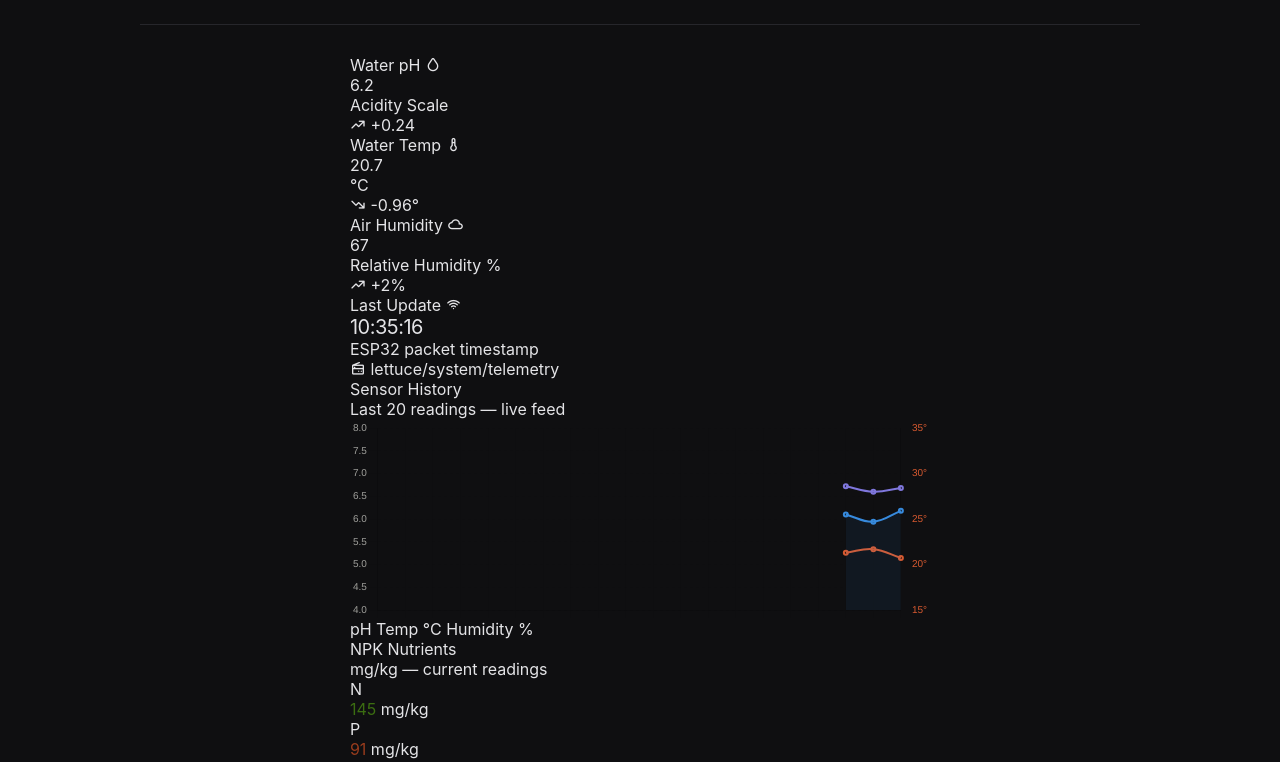
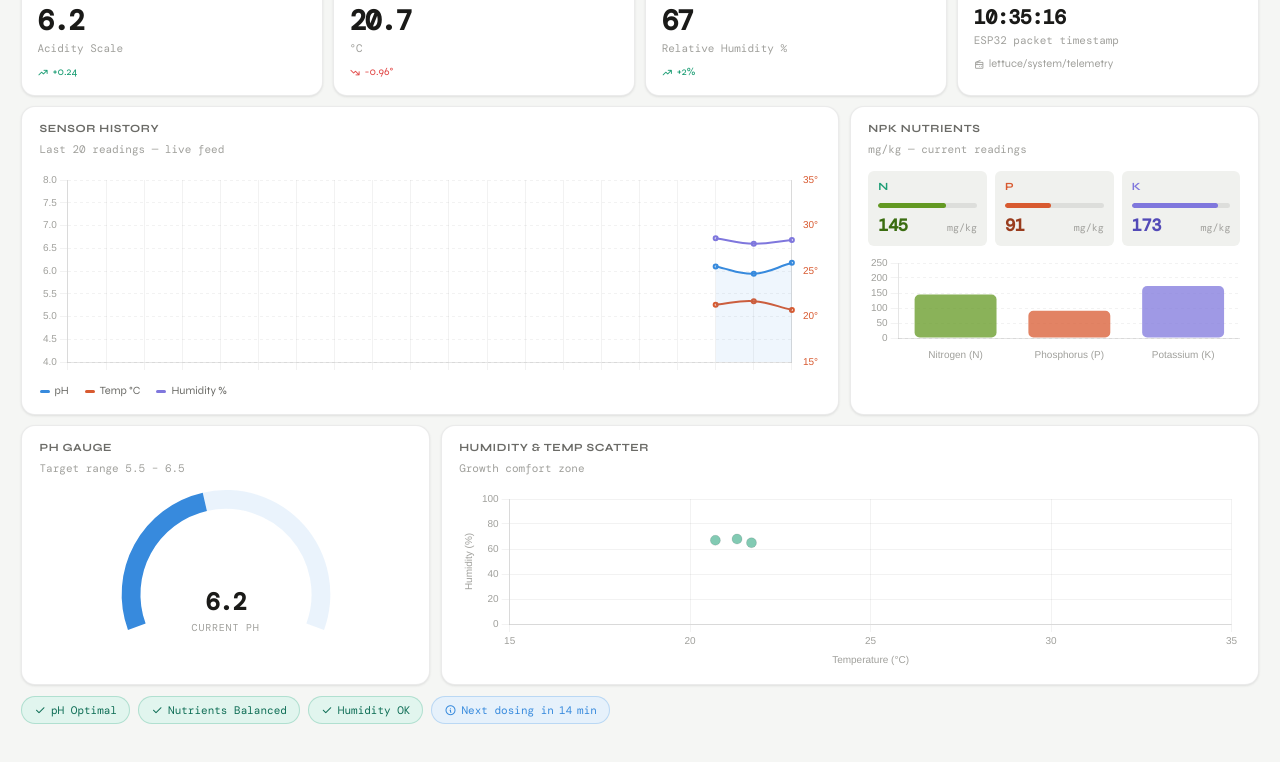
Before and after one commit to lauricejunedelapena1-lang/SmartLettuceFarming, a plain HTML site: page index.html in a window 1280 px wide. Shown: the part 118-880 px from the top of the page. Drawn offline with nearby package versions, Linux system fonts and the light colour scheme.

Commit message:
Update style.css

```diff
--- a/style.css
+++ b/style.css
@@ -1,160 +1,462 @@
-:root {
-    --bg-color: #0f0f11;
-    --card-bg: #18181c;
-    --border-color: #26262b;
-    --text-main: #e4e4e7;
-    --text-muted: #a1a1aa;
+/* ============================================
+   Lettuce Smart-Grow | Dashboard Styles
+   ============================================ */
 
-    /* Telemetry Accent Colors */
-    --clr-ph: #ccff00;
-    --clr-temp: #ff9f43;
-    --clr-humidity: #4dd0e1;
-    --clr-npk: #00cbd6;
+@import url('https://fonts.googleapis.com/css2?family=DM+Mono:wght@400;500&family=Syne:wght@400;600;700&display=swap');
+
+*, *::before, *::after {
+  box-sizing: border-box;
+  margin: 0;
+  padding: 0;
 }
 
-body {
-    margin: 0;
-    padding: 20px;
-    background-color: var(--bg-color);
-    color: var(--text-main);
-    font-family: -apple-system, BlinkMacSystemFont, "Segoe UI", Roboto, sans-serif;
-    display: flex;
-    flex-direction: column;
-    align-items: center;
+:root {
+  --font-sans: 'Syne', sans-serif;
+  --font-mono: 'DM Mono', monospace;
+
+  --bg: #f5f6f4;
+  --surface: #ffffff;
+  --surface-2: #f0f1ee;
+  --border: rgba(0,0,0,0.08);
+  --border-md: rgba(0,0,0,0.13);
+
+  --text-primary: #1a1a18;
+  --text-secondary: #6b6b67;
+  --text-muted: #a0a09c;
+
+  --green: #1D9E75;
+  --green-light: #E1F5EE;
+  --green-dark: #0F6E56;
+
+  --blue: #378ADD;
+  --blue-light: #E6F1FB;
+
+  --coral: #D85A30;
+  --coral-light: #FAECE7;
+
+  --purple: #7F77DD;
+  --purple-light: #EEEDFE;
+
+  --amber: #BA7517;
+  --amber-light: #FAEEDA;
+
+  --radius-sm: 6px;
+  --radius-md: 10px;
+  --radius-lg: 14px;
+
+  --shadow-sm: 0 1px 3px rgba(0,0,0,0.06), 0 1px 2px rgba(0,0,0,0.04);
 }
 
-header {
-    width: 100%;
-    max-width: 1000px;
-    display: flex;
-    justify-content: space-between;
-    align-items: center;
-    margin-bottom: 30px;
-    border-bottom: 1px solid var(--border-color);
-    padding-bottom: 15px;
+@media (prefers-color-scheme: dark) {
+  :root {
+    --bg: #111210;
+    --surface: #1a1b19;
+    --surface-2: #222320;
+    --border: rgba(255,255,255,0.07);
+    --border-md: rgba(255,255,255,0.12);
+
+    --text-primary: #e8e8e4;
+    --text-secondary: #8a8a84;
+    --text-muted: #565652;
+
+    --green-light: #04342C;
+    --blue-light: #042C53;
+    --coral-light: #4A1B0C;
+    --purple-light: #26215C;
+    --amber-light: #412402;
+  }
 }
 
-h1 {
-    margin: 0;
-    font-size: 1.8rem;
-    font-weight: 700;
-    letter-spacing: -0.05em;
-    background: linear-gradient(45deg, #4CAF50, #8bc34a);
-    -webkit-background-clip: text;
-    -webkit-text-fill-color: transparent;
+html, body {
+  font-family: var(--font-sans);
+  background: var(--bg);
+  color: var(--text-primary);
+  min-height: 100vh;
+  font-size: 14px;
+  line-height: 1.5;
 }
 
-#status-container {
+/* ---- Header ---- */
+.header {
   display: flex;
   align-items: center;
-    gap: 8px;
-    font-size: 0.9rem;
-    color: var(--text-muted);
-    background: #202024;
-    padding: 6px 14px;
-    border-radius: 20px;
+  justify-content: space-between;
+  padding: 1rem 1.5rem;
+  background: var(--surface);
+  border-bottom: 1px solid var(--border);
+  position: sticky;
+  top: 0;
+  z-index: 10;
 }
 
-#status-dot {
-    width: 8px;
-    height: 8px;
-    border-radius: 50%;
-    background-color: #ff4d4d;
-    transition: background-color 0.3s ease;
+.header-left {
+  display: flex;
+  align-items: center;
+  gap: 12px;
 }
 
-#status-dot.connected {
-    background-color: #4caf50;
-    box-shadow: 0 0 8px #4caf50;
+.logo-badge {
+  width: 36px;
+  height: 36px;
+  background: var(--green);
+  border-radius: var(--radius-md);
+  display: flex;
+  align-items: center;
+  justify-content: center;
 }
 
-.dashboard-grid {
-    width: 100%;
-    max-width: 1000px;
-    display: grid;
-    grid-template-columns: repeat(auto-fit, minmax(220px, 1fr));
-    gap: 20px;
+.logo-badge i {
+  font-size: 20px;
+  color: #fff;
 }
 
-.card {
-    background-color: var(--card-bg);
-    border: 1px solid var(--border-color);
-    border-radius: 16px;
-    padding: 24px;
-    display: flex;
-    flex-direction: column;
-    align-items: center;
-    justify-content: center;
-    box-shadow: 0 4px 20px rgba(0,0,0,0.2);
-    transition: transform 0.2s ease, border-color 0.2s ease;
+.title-block h1 {
+  font-size: 15px;
+  font-weight: 700;
+  color: var(--text-primary);
+  letter-spacing: -0.3px;
 }
 
-.card:hover {
-    transform: translateY(-2px);
-    border-color: #3f3f46;
+.title-block p {
+  font-size: 11px;
+  color: var(--text-secondary);
+  letter-spacing: 0.5px;
+  text-transform: uppercase;
+  margin-top: 1px;
 }
 
-.card h3 {
-    margin: 0 0 15px 0;
-    font-size: 0.95rem;
-    text-transform: uppercase;
-    letter-spacing: 0.05em;
+.header-right {
+  display: flex;
+  align-items: center;
+  gap: 16px;
+}
+
+.ts {
+  font-size: 12px;
+  font-family: var(--font-mono);
   color: var(--text-muted);
 }
 
-.huge-val {
-    font-size: 3rem;
-    font-weight: 700;
-    letter-spacing: -0.02em;
-    margin-bottom: 5px;
+.conn-badge {
+  display: flex;
+  align-items: center;
+  gap: 7px;
+  font-size: 12px;
+  font-family: var(--font-mono);
+  color: var(--text-secondary);
+  background: var(--surface-2);
+  padding: 5px 12px;
+  border-radius: 20px;
+  border: 1px solid var(--border);
 }
 
-.unit {
-    font-size: 0.85rem;
-    color: var(--text-muted);
+.conn-dot {
+  width: 7px;
+  height: 7px;
+  border-radius: 50%;
+  background: var(--green);
+  flex-shrink: 0;
 }
 
-/* Individual Card Highlights */
-.color-ph { color: var(--clr-ph); }
-.color-temp { color: var(--clr-temp); }
-.color-humidity { color: var(--clr-humidity); }
-
-/* NPK Layout Special Rules */
-.nutrient-card {
-    grid-column: span 1;
+.conn-dot.connecting {
+  background: var(--amber);
+  animation: pulse 1.5s infinite;
 }
 
-@media (min-width: 768px) {
-    .nutrient-card { grid-column: span 2; }
+.conn-dot.connected {
+  background: var(--green);
+  animation: pulse 3s infinite;
 }
 
-.npk-row {
+.conn-dot.error {
+  background: #E24B4A;
+}
+
+@keyframes pulse {
+  0%, 100% { opacity: 1; }
+  50% { opacity: 0.35; }
+}
+
+/* ---- Main Layout ---- */
+main {
+  padding: 1rem 1.5rem 2rem;
+  max-width: 1400px;
+  margin: 0 auto;
   display: flex;
+  flex-direction: column;
+  gap: 0.75rem;
+}
+
+/* ---- Metric Cards ---- */
+.metrics-row {
+  display: grid;
+  grid-template-columns: repeat(4, 1fr);
+  gap: 0.75rem;
+}
+
+.metric {
+  background: var(--surface);
+  border: 1px solid var(--border);
+  border-radius: var(--radius-lg);
+  padding: 1rem 1.1rem;
+  box-shadow: var(--shadow-sm);
+  transition: border-color 0.2s;
+}
+
+.metric:hover {
+  border-color: var(--border-md);
+}
+
+.metric-header {
+  display: flex;
+  align-items: center;
+  justify-content: space-between;
+  margin-bottom: 10px;
+}
+
+.metric-label {
+  font-size: 11px;
+  letter-spacing: 0.6px;
+  text-transform: uppercase;
+  color: var(--text-secondary);
+  font-weight: 600;
+}
+
+.metric-icon {
+  font-size: 16px;
+}
+
+.metric-value {
+  font-size: 28px;
+  font-weight: 700;
+  color: var(--text-primary);
+  letter-spacing: -1.5px;
+  line-height: 1;
+  font-family: var(--font-mono);
+}
+
+.metric-unit {
+  font-size: 11px;
+  color: var(--text-muted);
+  margin-top: 5px;
+  font-family: var(--font-mono);
+}
+
+.metric-trend {
+  font-size: 11px;
+  margin-top: 8px;
+  display: flex;
+  align-items: center;
+  gap: 4px;
+}
+
+.trend-up { color: var(--green); }
+.trend-dn { color: #E24B4A; }
+.trend-neutral { color: var(--text-muted); }
+
+/* Color helpers */
+.color-blue  { color: var(--blue); }
+.color-coral { color: var(--coral); }
+.color-purple{ color: var(--purple); }
+.color-amber { color: var(--amber); }
+.color-green { color: var(--green); }
+
+/* ---- Charts Row ---- */
+.charts-row {
+  display: grid;
+  grid-template-columns: 2fr 1fr;
+  gap: 0.75rem;
+}
+
+.chart-card {
+  background: var(--surface);
+  border: 1px solid var(--border);
+  border-radius: var(--radius-lg);
+  padding: 1rem 1.25rem;
+  box-shadow: var(--shadow-sm);
+}
+
+.chart-title {
+  font-size: 11px;
+  font-weight: 700;
+  letter-spacing: 0.6px;
+  text-transform: uppercase;
+  color: var(--text-secondary);
+  margin-bottom: 3px;
+}
+
+.chart-subtitle {
+  font-size: 11px;
+  color: var(--text-muted);
+  margin-bottom: 14px;
+  font-family: var(--font-mono);
+}
+
+.chart-wrap {
+  position: relative;
   width: 100%;
-    justify-content: space-around;
-    gap: 10px;
+}
+
+.legend-row {
+  display: flex;
+  gap: 16px;
+  margin-top: 12px;
+  flex-wrap: wrap;
+}
+
+.legend-item {
+  display: flex;
+  align-items: center;
+  gap: 5px;
+  font-size: 11px;
+  color: var(--text-secondary);
+}
+
+.legend-dot {
+  width: 10px;
+  height: 3px;
+  border-radius: 2px;
+  display: inline-block;
+}
+
+/* ---- NPK Bars ---- */
+.npk-bars {
+  display: grid;
+  grid-template-columns: 1fr 1fr 1fr;
+  gap: 8px;
+}
+
+.npk-bar-item {
+  background: var(--surface-2);
+  border-radius: var(--radius-sm);
+  padding: 8px 10px;
+}
+
+.npk-bar-label {
+  font-size: 11px;
+  font-weight: 700;
+  letter-spacing: 0.5px;
+  margin-bottom: 7px;
+}
+
+.npk-bar-track {
+  height: 5px;
+  background: var(--border);
+  border-radius: 3px;
+  overflow: hidden;
+}
+
+.npk-bar-fill {
+  height: 100%;
+  border-radius: 3px;
+  width: 0%;
+  transition: width 0.8s cubic-bezier(0.4, 0, 0.2, 1);
+}
+
+.npk-val-row {
+  display: flex;
+  justify-content: space-between;
+  align-items: baseline;
   margin-top: 5px;
 }
 
-.npk-item {
-    display: flex;
-    flex-direction: column;
-    align-items: center;
-    background: #1f1f24;
-    padding: 12px;
-    border-radius: 12px;
-    min-width: 70px;
+.npk-val-num {
+  font-size: 17px;
+  font-weight: 700;
+  font-family: var(--font-mono);
+  letter-spacing: -0.5px;
 }
 
-.npk-label {
-    font-size: 0.8rem;
-    font-weight: bold;
-    color: var(--clr-npk);
-    margin-bottom: 4px;
+.npk-val-unit {
+  font-size: 10px;
+  color: var(--text-muted);
+  font-family: var(--font-mono);
 }
 
-.npk-val {
-    font-size: 1.5rem;
-    font-weight: bold;
-    color: #fff;
+/* ---- Bottom Row ---- */
+.bottom-row {
+  display: grid;
+  grid-template-columns: 1fr 2fr;
+  gap: 0.75rem;
 }
+
+.gauge-wrap {
+  height: 140px;
+}
+
+.gauge-center {
+  text-align: center;
+  margin-top: -46px;
+  position: relative;
+  z-index: 2;
+  pointer-events: none;
+}
+
+.gauge-val {
+  font-size: 24px;
+  font-weight: 700;
+  font-family: var(--font-mono);
+  color: var(--text-primary);
+  letter-spacing: -1px;
+}
+
+.gauge-label {
+  font-size: 10px;
+  color: var(--text-muted);
+  letter-spacing: 0.8px;
+  text-transform: uppercase;
+  font-family: var(--font-mono);
+}
+
+/* ---- Status Bar ---- */
+.status-row {
+  display: flex;
+  gap: 8px;
+  flex-wrap: wrap;
+}
+
+.status-chip {
+  display: inline-flex;
+  align-items: center;
+  gap: 5px;
+  font-size: 11px;
+  font-family: var(--font-mono);
+  padding: 5px 12px;
+  border-radius: 20px;
+  border: 1px solid transparent;
+}
+
+.status-chip i {
+  font-size: 12px;
+}
+
+.chip-ok {
+  background: var(--green-light);
+  color: var(--green-dark);
+  border-color: rgba(29, 158, 117, 0.25);
+}
+
+.chip-warn {
+  background: var(--amber-light);
+  color: var(--amber);
+  border-color: rgba(186, 117, 23, 0.25);
+}
+
+.chip-info {
+  background: var(--blue-light);
+  color: var(--blue);
+  border-color: rgba(55, 138, 221, 0.25);
+}
+
+/* ---- Responsive ---- */
+@media (max-width: 1024px) {
+  .metrics-row { grid-template-columns: repeat(2, 1fr); }
+  .charts-row  { grid-template-columns: 1fr; }
+  .bottom-row  { grid-template-columns: 1fr; }
+}
+
+@media (max-width: 600px) {
+  .header { flex-direction: column; align-items: flex-start; gap: 10px; }
+  .metrics-row { grid-template-columns: 1fr 1fr; }
+  main { padding: 0.75rem; }
+}
```
Lines whose indentation alone changed are shown as unchanged.
